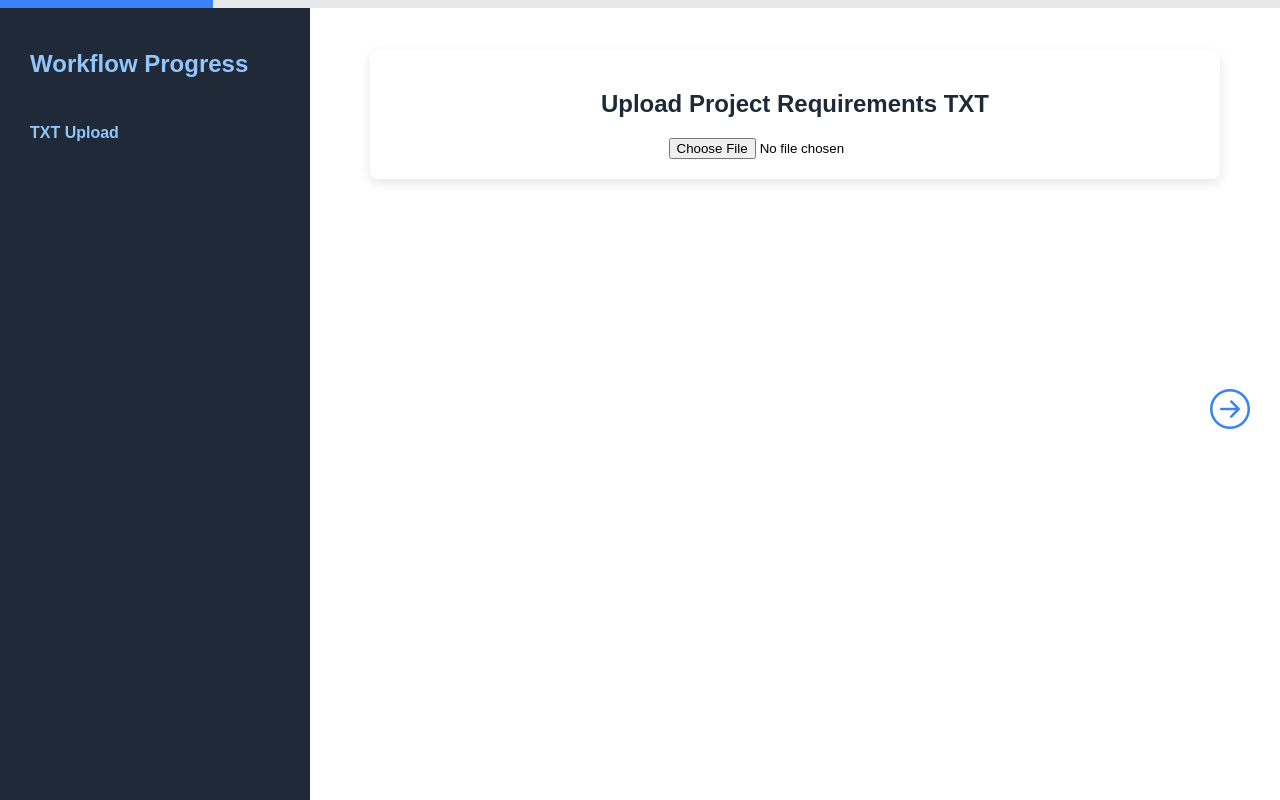
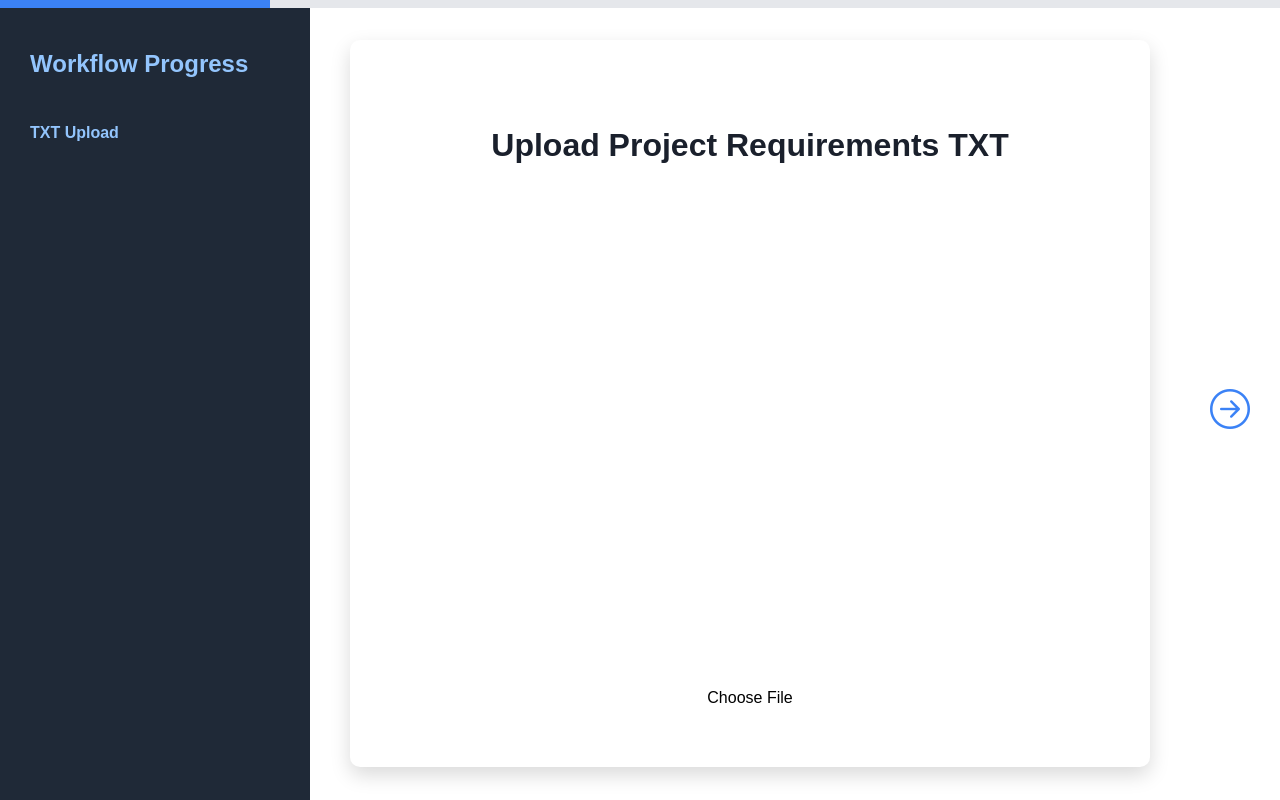
Before and after one commit to saiprakashgorti/sdlc-accelerate, a React (Create React App) app: page / in a window 1280 px wide. Built offline with nearby package versions, Linux system fonts and the light colour scheme.

Commit message:
some edits

```diff
--- a/src/App.css
+++ b/src/App.css
@@ -223,3 +223,74 @@ button.fixed-download:hover {
 .arrow-right {
   right: 0px;
 }
+
+
+
+
+
+/* MY NEW ADDED CONTENT!!!! */
+/* Styling specifically for the Upload TXT landing screen */
+.upload-txt-screen {
+  width: 90%; /* Increase width for a spacious look */
+  max-width: 900px; /* Constrain width for readability */
+  height: 82%; /* Increase height to take up majority of the screen */
+  padding: 60px; /* Extra padding for a landing page feel */
+  /* background: url('bg.jpg') no-repeat center center; /* Background image */
+  /* background-size: cover; Ensure the image covers the entire area */
+  border-radius: 10px;
+  text-align: center;
+  box-shadow: 0px 8px 20px rgba(0, 0, 0, 0.15); /* Larger shadow for depth */
+  margin: 10px 100px 10px 10px; /* Center with more top margin and slight left alignment, added bottom margin */
+}
+
+/* Styling for the heading */
+.upload-txt-screen h2 {
+  font-size: 32px; /* Larger font for landing page prominence */
+  font-weight: 700; /* Bold for emphasis */
+  color: #1a202c; /* Darker color for contrast */
+  margin-bottom: 25px; /* Space below heading */
+}
+
+/* Styling for the file input button */
+.upload-txt-screen input[type="file"] {
+  display: inline-block;
+  padding: 15px 30px; /* Larger padding for clickability */
+  font-size: 18px; /* Larger font size for focus */
+  font-weight: 500; /* Medium weight for clarity */
+  color: #ffffff;
+  background-color: #3b82f6; /* Button color with modern blue */
+  border: none;
+  border-radius: 8px;
+  cursor: pointer;
+  transition: background-color 0.3s ease, transform 0.2s ease;
+  box-shadow: 0px 4px 12px rgba(0, 0, 0, 0.1); /* Shadow for button depth */
+}
+
+.upload-txt-screen input[type="file"]:hover {
+  background-color: #2563eb; /* Darker blue on hover */
+  transform: translateY(-2px); /* Slight lift on hover */
+}
+
+/* Styling for call-to-action text beneath the button */
+.upload-txt-screen p {
+  font-size: 16px;
+  color: #6b7280; /* Soft gray for secondary text */
+  margin-top: 20px;
+  line-height: 1.6;
+}
+
+/* Add some animation to make the landing page feel lively */
+@keyframes fadeInUp {
+  0% {
+    opacity: 0;
+    transform: translateY(10px);
+  }
+  100% {
+    opacity: 1;
+    transform: translateY(0);
+  }
+}
+
+.upload-txt-screen {
+  animation: fadeInUp 0.6s ease-out; /* Fade-in animation */
+}
--- a/src/App.js
+++ b/src/App.js
@@ -53,7 +53,7 @@ function App() {
 }
 
 function ProgressBar({ page }) {
-  const progressPercentage = ((page + 1) / 6) * 100;
+  const progressPercentage = ((page + 1) / 6) * 100 + 4.4;
 
   return (
     <div className="progress-bar-container">
@@ -75,13 +75,22 @@ function Sidebar({ page, setPage, visitedPages }) {
     </div>
   );
 }
-
 function TxtUploadScreen({ txtFile, setTxtFile }) {
   const handleFileChange = (e) => setTxtFile(e.target.files[0]);
   return (
-    <div className="screen">
+    <div className="screen upload-txt-screen">
       <h2>Upload Project Requirements TXT</h2>
-      <input type="file" accept=".txt" onChange={handleFileChange} />
+      <label htmlFor="file-upload" className="btn btn-primary btn-lg">
+        Choose File
+      </label>
+      <input
+        id="file-upload"
+        type="file"
+        accept=".txt"
+        onChange={handleFileChange}
+        style={{ display: "none" }} /* Hides the original input */
+      />
+      {txtFile && <p className="mt-3">Selected file: {txtFile.name}</p>}
     </div>
   );
 }
```
